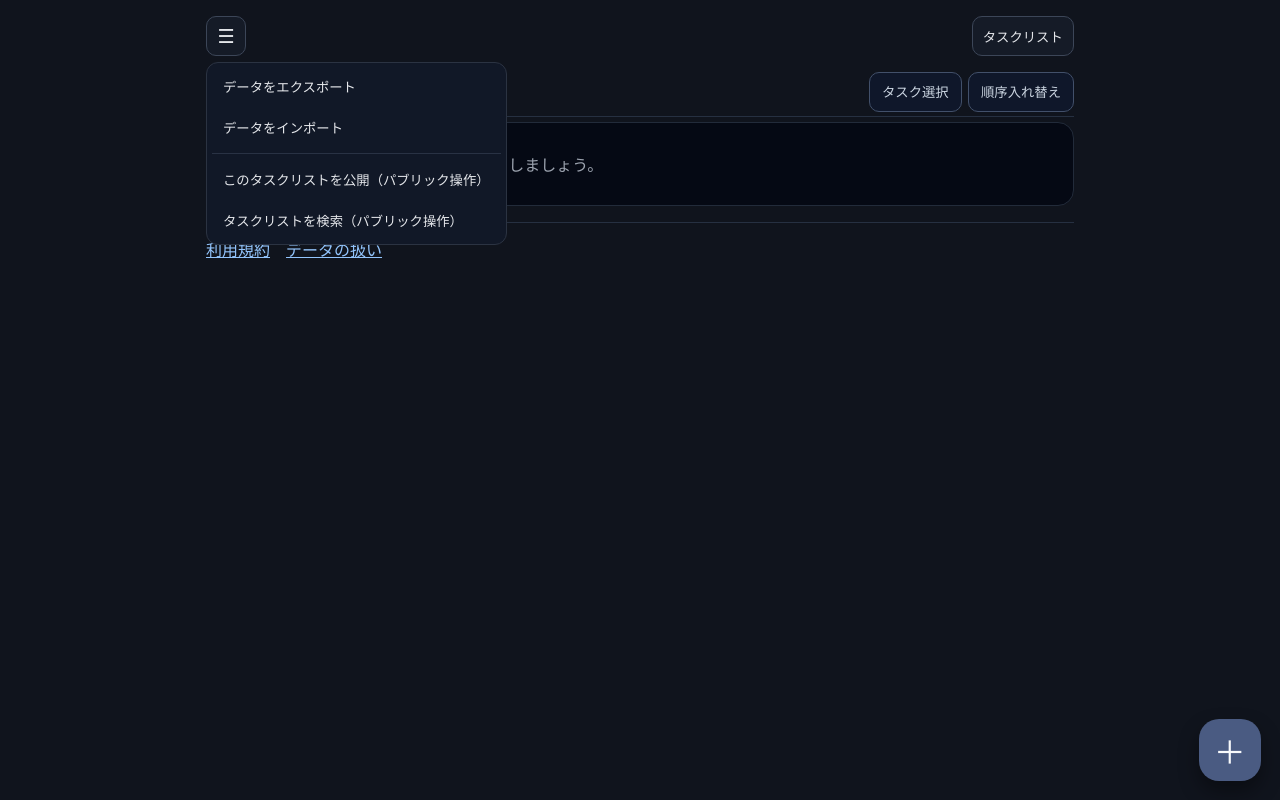
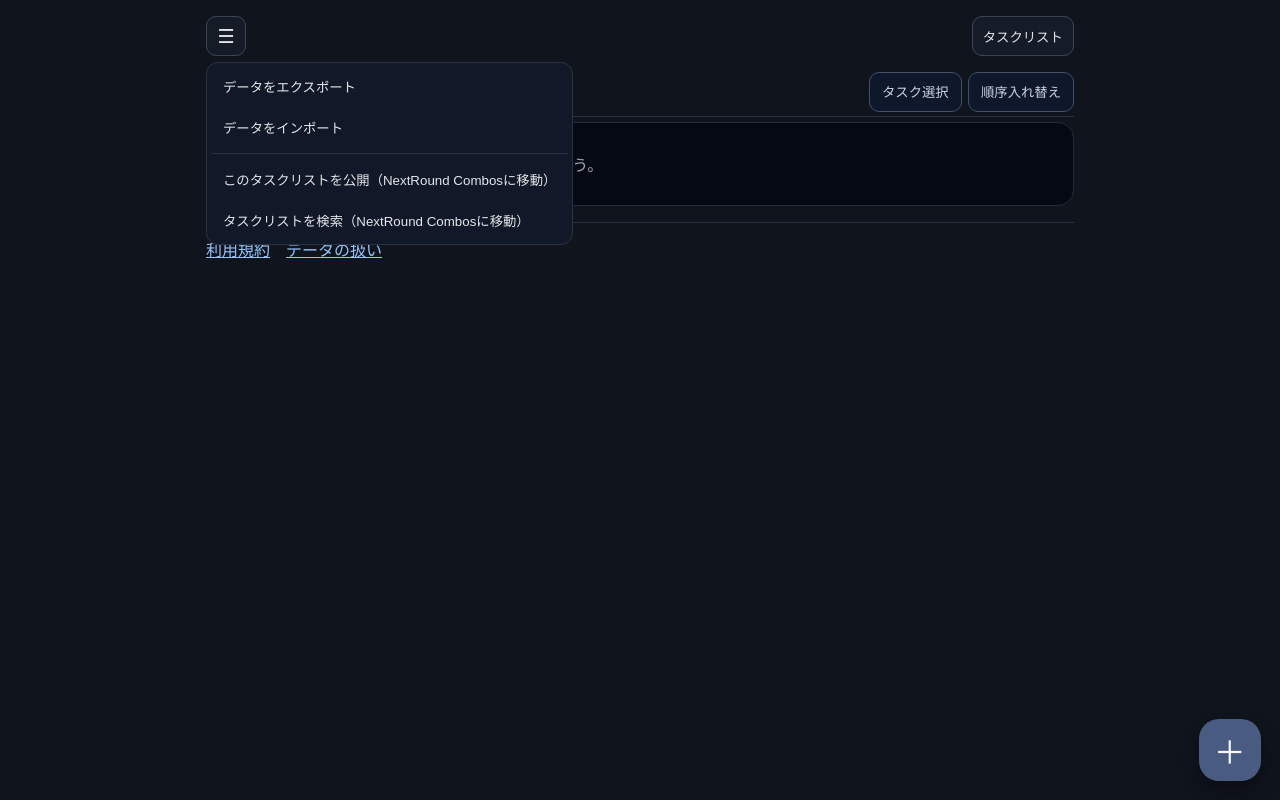
Before and after one commit to u10-github/FGC-TODO-2026-02-17, a website with bundled scripts: page index.html in a window 1280 px wide. Both pictures are taken after a click on the button "メニュー". Built offline with nearby package versions, Linux system fonts and the light colour scheme.

Commit message:
メニューの公開/検索文言をNextRound Combos遷移表記に変更

```diff
--- a/index.html
+++ b/index.html
@@ -15,8 +15,8 @@
           <button id="export-btn" class="menu-item-btn" type="button" role="menuitem">データをエクスポート</button>
           <button id="import-btn" class="menu-item-btn" type="button" role="menuitem">データをインポート</button>
           <div class="menu-divider" role="separator" aria-hidden="true"></div>
-          <button id="share-publish-btn" class="menu-item-btn" type="button" role="menuitem">このタスクリストを公開（パブリック操作）</button>
-          <button id="share-search-btn" class="menu-item-btn" type="button" role="menuitem">タスクリストを検索（パブリック操作）</button>
+          <button id="share-publish-btn" class="menu-item-btn" type="button" role="menuitem">このタスクリストを公開（NextRound Combosに移動）</button>
+          <button id="share-search-btn" class="menu-item-btn" type="button" role="menuitem">タスクリストを検索（NextRound Combosに移動）</button>
         </div>
       </header>
 
```
Also changed, not shown: tests/e2e/todo-ui.spec.js (+1 -1 lines), 1 other file.
